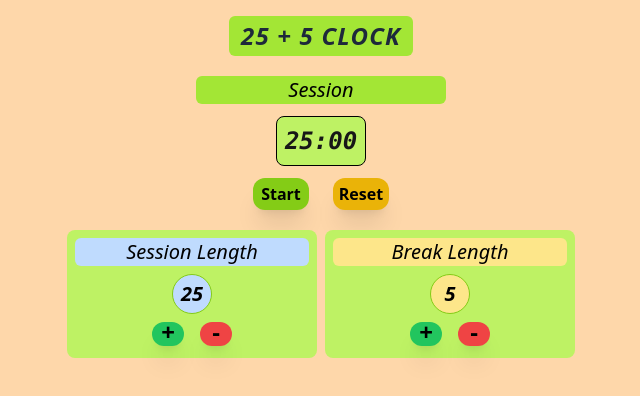
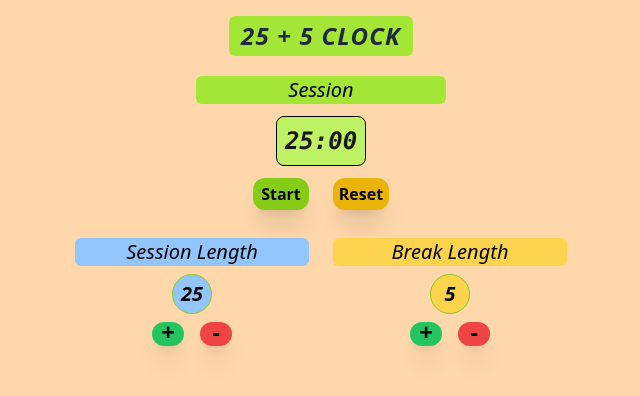
Before and after one commit to AndreyDmitriev39r/fcc-25-plus-five-clock, a React (Vite) app: page / in a window 1280 px wide. Shown: the top 396 px of the page, without its empty margins (319-959 px from the left). Built offline with nearby package versions, Linux system fonts and the light colour scheme.

Commit message:
styles minor bg refactor

```diff
--- a/src/LengthSettings.jsx
+++ b/src/LengthSettings.jsx
@@ -2,12 +2,12 @@ import Button from "./Button";
 
 const LengthSettings = ({name}) => {
   const bgColor = name === 'session'
-    ? "bg-blue-200"
-    : "bg-amber-200";
+    ? "bg-blue-300"
+    : "bg-amber-300";
   return (
     <div
       id={`${name}-settings-container`}
-      className='w-1/4 min-w-[175px] max-w-[250px] flex flex-col gap-1 p-2 bg-lime-300 rounded-lg'
+      className='w-1/4 min-w-[175px] max-w-[250px] flex flex-col gap-1 p-2 rounded-lg'
     >
       <h3 id={`${name}-label`}
         className={`${bgColor} text-center text-xl font-medium italic capitalize rounded-md`}
```
